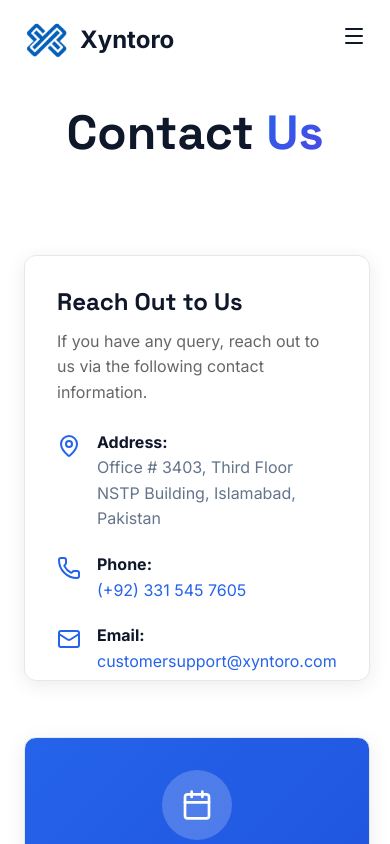
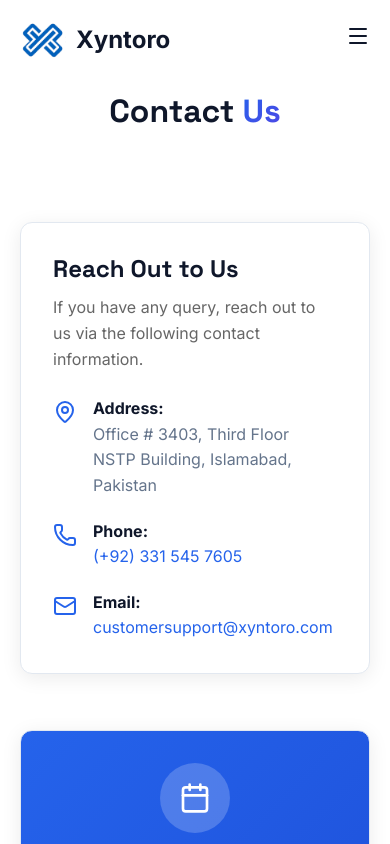
Before and after one commit to hamzajavid-dev/Xyntoro, a React (Vite) app: page /contact in a window 390 px wide. Shown: the top 844 px of the page. Built offline with nearby package versions, Linux system fonts and the light colour scheme.

Commit message:
Redesign mobile contact layout and footer spacing

```diff
--- a/src/components/Footer.jsx
+++ b/src/components/Footer.jsx
@@ -40,7 +40,7 @@ const Footer = () => {
                     {/* Contact Info */}
                     <div className="footer-col">
                         <h3>Contact Us</h3>
-                        <ul className="contact-info" style={{ gap: '1.5rem', display: 'flex', flexDirection: 'column' }}>
+                        <ul className="contact-info">
                             <li className="footer-contact-item">
                                 <div className="footer-icon-wrapper">
                                     <Mail size={18} className="icon" />
--- a/src/index.css
+++ b/src/index.css
@@ -350,39 +350,101 @@ footer h3 {
       min-height: auto;
   }
 
-  /* Fix Footer spacing mobile */
-  .footer-contact-item {
-      gap: 0px; /* Remove gap completely for maximum tightness */
-      grid-template-columns: 28px 1fr !important; /* Slightly wider icon col to prevent overlap, but keep tight */
-      align-items: center; /* Center vertically for better visual alignment */
-  }
 
-  /* Ensure icon is centered in its slot */
-  .footer-icon-wrapper {
-      justify-content: flex-start; /* Align icon left towards text if wrapper is wider */
-      width: 100%;
-  }
+/* ===== MOBILE OPTIMIZATIONS (Force Override) ===== */
+@media screen and (max-width: 768px) {
 
-  /* Reduce space between Contact Us and cards on mobile - EXTREME REDUCTION */
-  .contact-hero {
-      padding: 1.5rem 0 0.5rem 0 !important; /* Minimal padding */
-      margin-bottom: 0 !important; /* No bottom margin on hero */
-  }
+    /* 1. Global Container Fixes */
+    .container {
+        padding-left: 1.25rem !important;
+        padding-right: 1.25rem !important;
+        width: 100% !important;
+        max-width: 100% !important;
+        margin-left: 0 !important;
+        margin-right: 0 !important;
+        box-sizing: border-box !important;
+    }
 
-  /* Override Contact Page specific container styles on mobile */
-  .contact-page .container[style] {
-       padding-bottom: 2rem !important; /* Reduce bottom padding */
-  }
+    /* 2. Contact Page Redesign */
+    .contact-page {
+        padding-top: 60px !important; /* Move up slightly */
+    }
 
-  .contact-hero + .container {
-      margin-top: 0 !important;
-      padding-top: 0.5rem !important; /* Slight buffer before grid starts */
-  }
+    .contact-hero {
+        padding: 2rem 0 1rem 0 !important; /* Minimized padding */
+        margin-bottom: 0 !important; /* No margin below header */
+        background: linear-gradient(135deg, var(--color-navy), var(--color-primary)); /* Ensure bg is present */
+    }
 
-  .contact-hero h1 {
-      font-size: 2rem;
-      margin-bottom: 0.25rem;
-  }
+    .contact-hero h1 {
+        font-size: 2rem !important;
+        margin-bottom: 0.5rem !important;
+    }
+
+    .contact-hero p {
+        font-size: 1rem !important;
+        margin-bottom: 0 !important;
+    }
+
+    /* Remove excessive spacing from the container holding the grid */
+    .contact-hero + .container {
+        padding-top: 1rem !important;
+    }
+
+    /* Stack cards clearly */
+    .contact-grid {
+        display: flex !important;
+        flex-direction: column !important;
+        gap: 1.5rem !important;
+    }
+
+    /* Reset Height Constraints for Mobile */
+    .contact-info-section,
+    .contact-form-section,
+    .info-card,
+    .form-card,
+    .feature-card {
+        height: auto !important;
+        min-height: 0 !important;
+        flex: none !important;
+        width: 100% !important;
+    }
+
+    /* Tweak Form Card Padding */
+    .form-card {
+        padding: 1.5rem !important;
+    }
+
+    /* 3. Footer Icon Spacing Fix (EXTREME) */
+    .contact-info {
+        display: flex !important;
+        flex-direction: column !important;
+        gap: 1.25rem !important;
+        padding-left: 0 !important;
+    }
+
+    .footer-contact-item {
+        display: grid !important;
+        /* Fixed small width for icon column, Auto for text */
+        grid-template-columns: 24px auto !important;
+        gap: 12px !important; /* Approx 0.75rem, visually pleasing */
+        align-items: flex-start !important; /* Align with first line of text */
+        margin: 0 !important;
+    }
+
+    .footer-icon-wrapper {
+        display: flex !important;
+        justify-content: flex-start !important; /* Align left */
+        width: 24px !important;
+        margin-top: 3px !important; /* Optical adjustment */
+    }
+
+    .footer-contact-item a,
+    .footer-contact-item span {
+        text-align: left !important;
+        line-height: 1.4 !important;
+    }
+}
 
   .contact-hero p {
       font-size: 1rem;
--- a/src/pages/Contact.jsx
+++ b/src/pages/Contact.jsx
@@ -57,7 +57,7 @@ const Contact = () => {
                 </div>
             </section>
 
-            <div className="container" style={{ paddingBottom: '4rem' }}>
+            <div className="container" className="container contact-container-wrapper">
                 <div className="contact-grid">
                     {/* Left Column - Contact Info & Meeting */}
                     <div className="contact-info-section">
```
